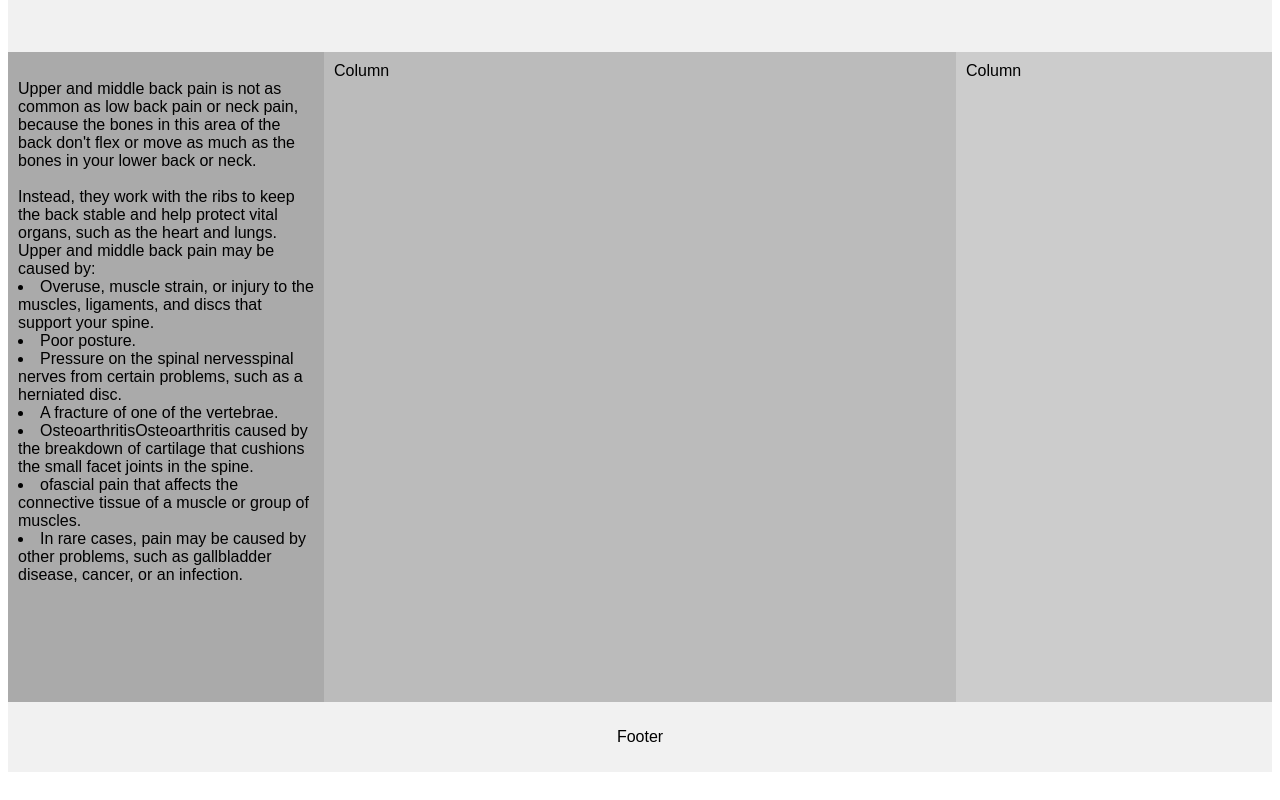
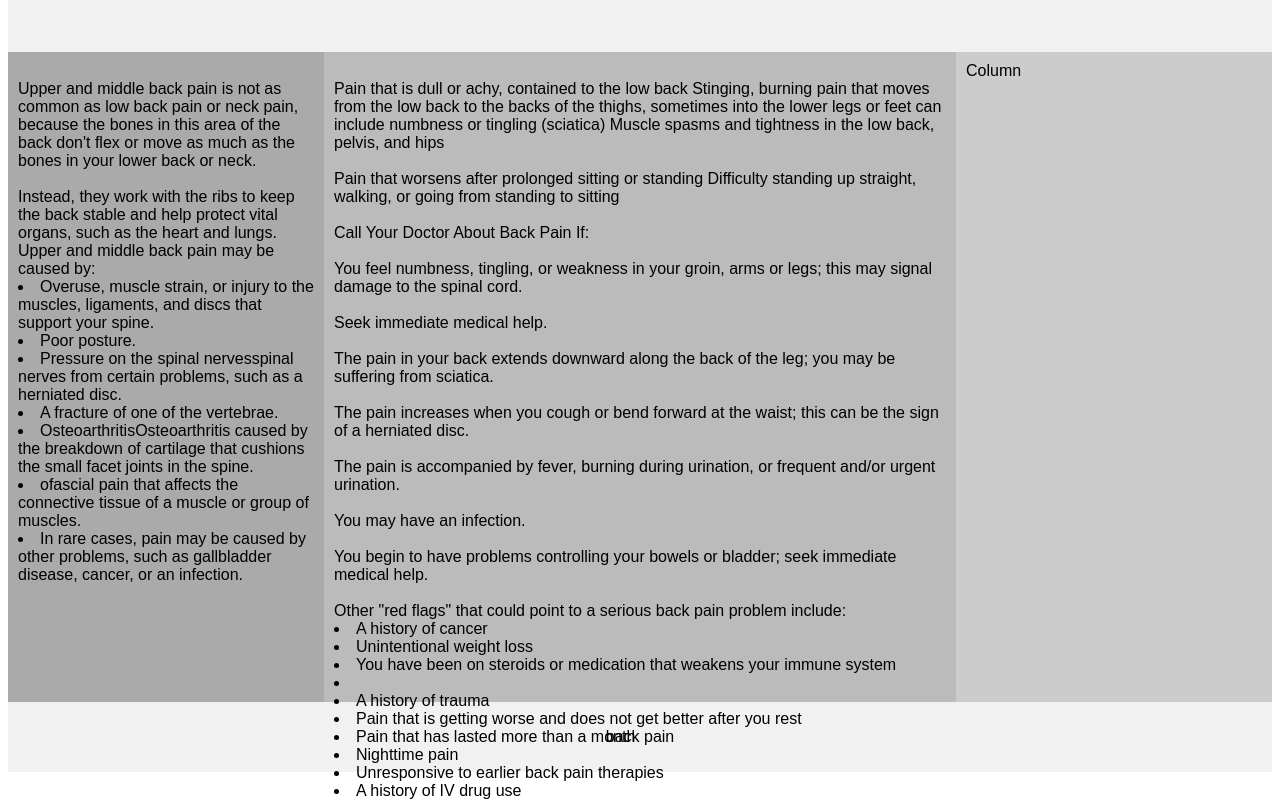
Before and after one commit to Kieranhak/projectwetsite3, a plain HTML site: page index.html in a window 1280 px wide. Shown: the part 164-964 px from the top of the page. Drawn offline with Linux system fonts and the light colour scheme.

Commit message:
Update index.html

```diff
--- a/index.html
+++ b/index.html
@@ -87,7 +87,33 @@
 
 
 
-    <div class="column middle" style="background-color:#bbb;">Column</div>
+    <div class="column middle" style="background-color:#bbb;"><br>Pain that is dull or achy, contained to the low back
+Stinging, burning pain that moves from the low back to the backs of the thighs, sometimes into the lower legs or feet can include numbness or tingling (sciatica)
+        Muscle spasms and tightness in the low back, pelvis, and hips</br>
+<br>Pain that worsens after prolonged sitting or standing
+Difficulty standing up straight, walking, or going from standing to sitting<br/>
+    <br>Call Your Doctor About Back Pain If:</br>
+<br>You feel numbness, tingling, or weakness in your groin, arms or legs; this may signal damage to the spinal cord.</br>
+<br>Seek immediate medical help.</br>
+<br>The pain in your back extends downward along the back of the leg; you may be suffering from sciatica.</br>
+<br>The pain increases when you cough or bend forward at the waist; this can be the sign of a herniated disc.</br>
+<br>The pain is accompanied by fever, burning during urination, or frequent and/or urgent urination.</br>
+<br>You may have an infection.</br>
+<br>You begin to have problems controlling your bowels or bladder; seek immediate medical help.</br>
+
+<br>Other "red flags" that could point to a serious back pain problem include:</br>
+
+
+
+<li>A history of cancer</li>
+<li>Unintentional weight loss</li>
+<li>You have been on steroids or medication that weakens your immune system</li>
+<li><li>A history of trauma</li>
+<li>Pain that is getting worse and does not get better after you rest</li>
+<li>Pain that has lasted more than a month</li>
+<li>Nighttime pain</li>
+<li>Unresponsive to earlier back pain therapies</li>
+<li>A history of IV drug use</li></div>
 
 
 
@@ -95,7 +121,7 @@
 </div>
 
 <div class="footer">
-  <p>Footer</p>
+  <p>back pain</p>
 </div>
 
 </body>
```
